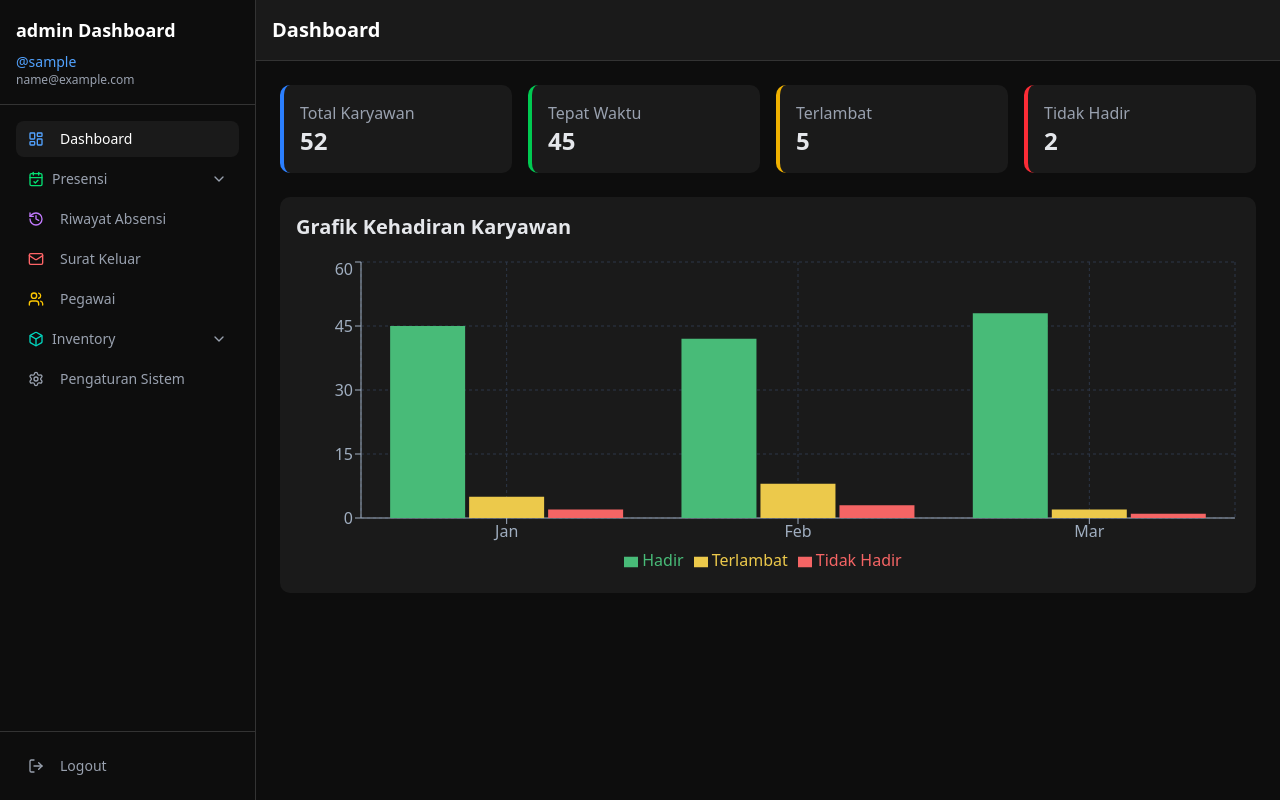
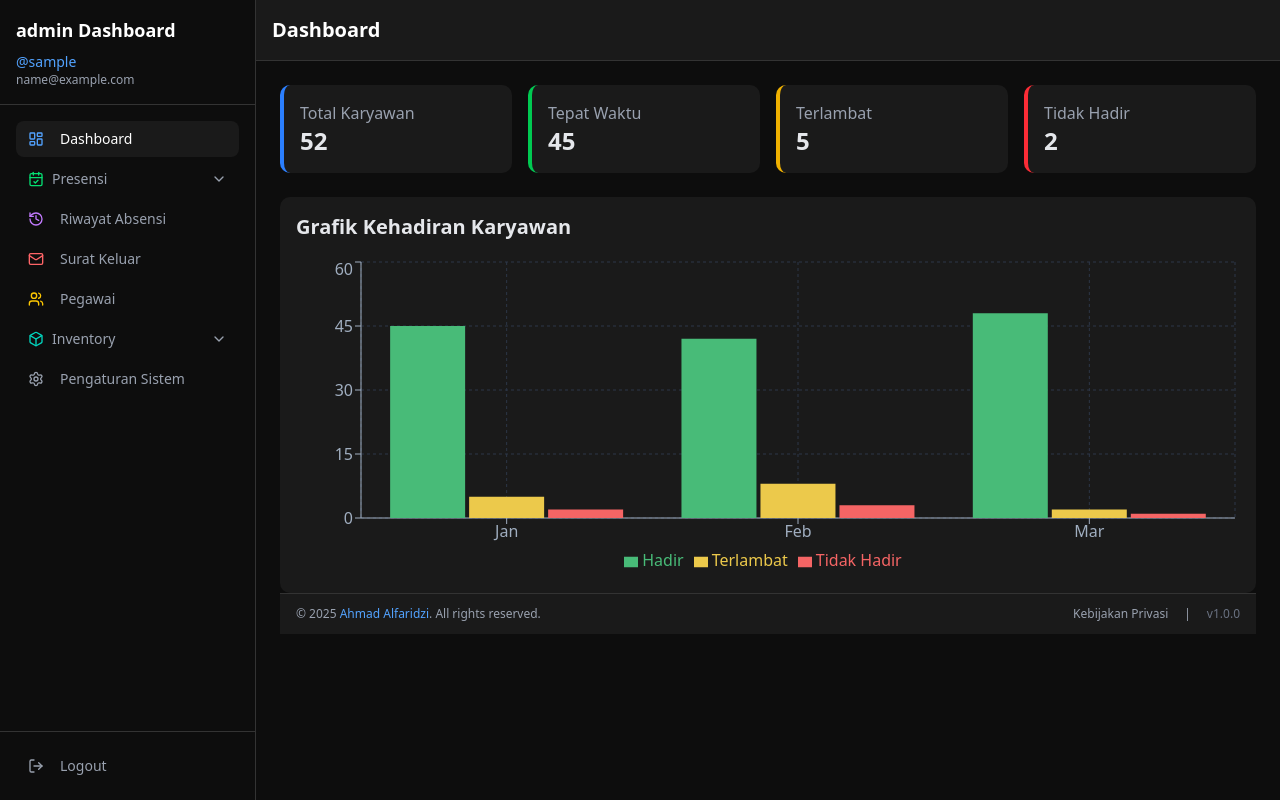
Before and after one commit to AhmadAlfaridzi/Absensi, a Next.js app: page /dashboard in a window 1280 px wide. Built offline with nearby package versions, Linux system fonts and the light colour scheme; sample sign-in values are in the browser's storage.

Commit message:
Menambahkan copy right

```diff
--- a/src/app/dashboard/layout.tsx
+++ b/src/app/dashboard/layout.tsx
@@ -27,6 +27,8 @@ import {
 } from 'lucide-react'
 import { SmoothTransition } from '@/components/ui/smooth-transition'
 import { User, UserRole } from '@/types/user'
+import { Copyright } from '@/components/copyRight';
+
 
 function useMediaQuery(query: string): boolean {
   const [matches, setMatches] = useState(false)
@@ -432,7 +434,9 @@ const activeMenu = useMemo(() => {
           <SmoothTransition>
             {children}
           </SmoothTransition>
+          <Copyright />
         </div>
+
       </main>
     </div>
   )
--- /dev/null
+++ b/src/components/copyRight.tsx
@@ -0,0 +1,34 @@
+'use client'
+
+import React from 'react';
+import Link from 'next/link';
+
+export const Copyright = () => {
+  const currentYear = new Date().getFullYear();
+  const appVersion = '1.0.0';
+
+   return (
+    <footer className="py-3 px-4 border-t border-[#333] bg-[#1a1a1a]">
+      <div className="flex flex-col md:flex-row justify-between items-center text-xs text-gray-400 space-y-1 md:space-y-0">
+        <div>
+          &copy; {currentYear} <span className="text-blue-400">Ahmad Alfaridzi</span>. All rights reserved.
+        </div>
+
+        <div className="flex items-center space-x-4">
+          <Link
+            href="/dashboard/kebijakan-privasi"
+            className="hover:text-blue-400 transition-colors duration-200"
+          >
+            Kebijakan Privasi
+          </Link>
+
+          <span className="hidden md:inline-block">|</span>
+
+          <span className="text-gray-500">
+            v{appVersion}
+          </span>
+        </div>
+      </div>
+    </footer>
+  );
+};
```
